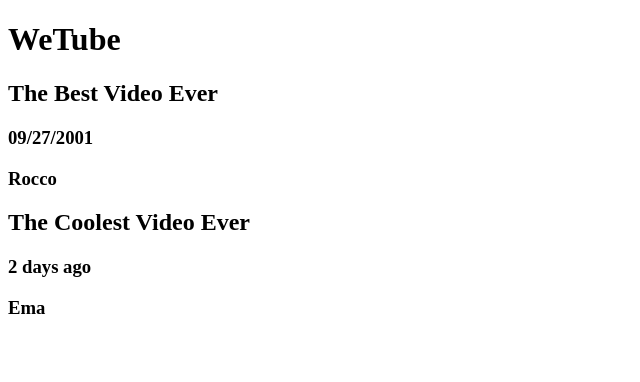
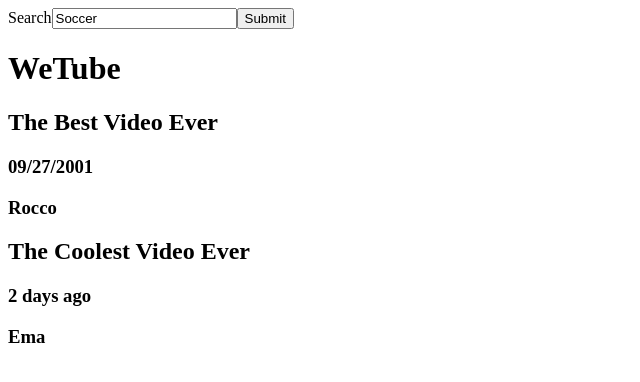
Before and after one commit to roccomaniscalco/youtube-clone, a React (Vite) app: page / in a window 1280 px wide. Shown: the top 382 px of the page, without its empty margins (0-640 px from the left). Built offline with nearby package versions, Linux system fonts and the light colour scheme.

Commit message:
created search bar component with keyword state

```diff
--- a/package.json
+++ b/package.json
@@ -4,7 +4,9 @@
   "description": "",
   "main": "index.js",
   "scripts": {
-    "dev": "parcel src/index.html"
+    "dev": "parcel src/index.html",
+    "lint": "eslint \"src/**/*.{js,jsx}\" --quiet"
+
   },
   "repository": {
     "type": "git",
@@ -23,6 +25,7 @@
     "eslint-plugin-import": "^2.23.3",
     "eslint-plugin-jsx-a11y": "^6.4.1",
     "eslint-plugin-react": "^7.23.2",
+    "eslint-plugin-react-hooks": "^4.2.0",
     "parcel-bundler": "^1.12.5"
   },
   "dependencies": {
--- a/src/App.js
+++ b/src/App.js
@@ -1,10 +1,12 @@
 import React from "react";
 import ReactDOM from "react-dom";
 import Video from "./Video";
+import SearchArea from "./SearchArea";
 
 const App = () => {
   return (
     <div>
+      <SearchArea></SearchArea>
       <h1>WeTube</h1>
       <Video
         title="The Best Video Ever"
--- /dev/null
+++ b/src/SearchArea.js
@@ -0,0 +1,24 @@
+import React, { useState } from "react";
+
+const searchArea = () => {
+  const [keyword, setKeyword] = useState("Soccer");
+
+  return (
+    <div className="">
+      <form>
+        <label htmlFor="keyword">
+          Search
+          <input
+            type="text"
+            id="keyword"
+            value={keyword}
+            onChange={(e) => setKeyword(e.target.value)}
+          />
+          <button>Submit</button>
+        </label>
+      </form>
+    </div>
+  );
+};
+
+export default searchArea;
```
Also changed, not shown: .eslintrc.json, 1 other file (tests, documents, lock files or other folders).
